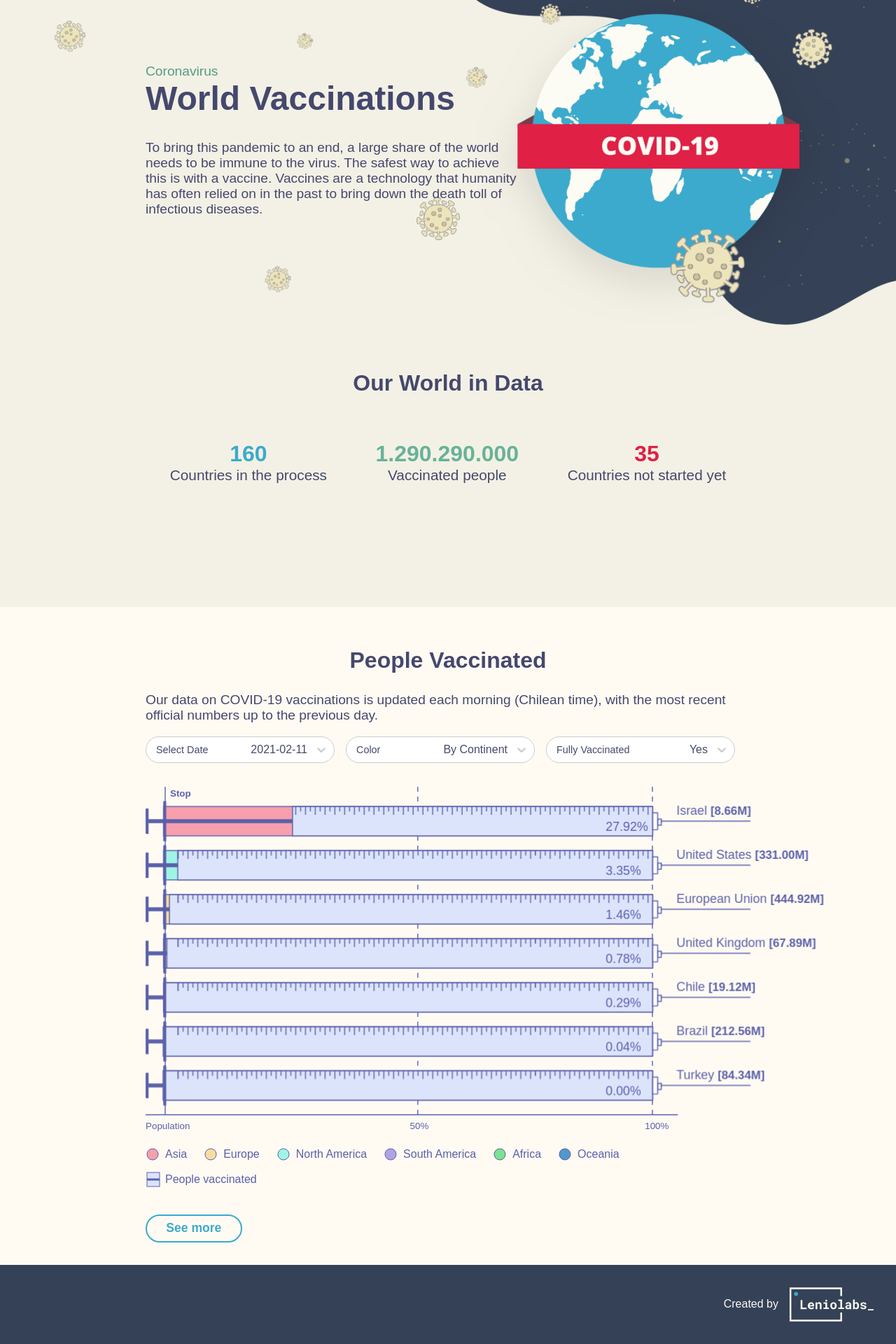
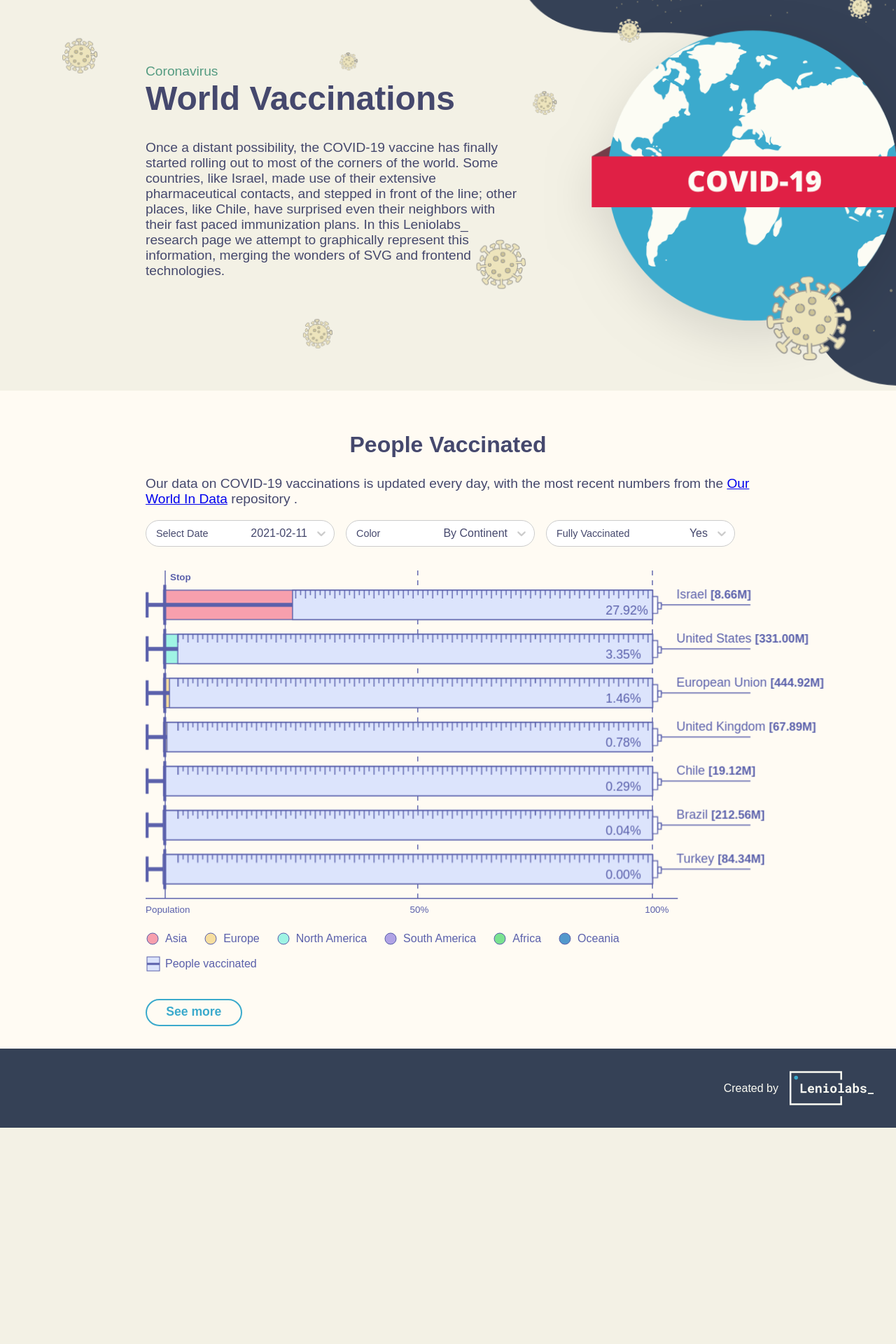
Before and after one commit to Leniolabs/lenio-research, a Next.js app: page / in a window 1280 px wide. Shown: the part 144-2064 px from the top of the page at 70% size. After the commit the page ends 1755 px from the top, so only its background shows below. Built offline with nearby package versions, Linux system fonts and the light colour scheme.

Commit message:
feat: added links to icons, removed second title section

```diff
--- /dev/null
+++ b/components/styled.js
@@ -0,0 +1,50 @@
+import styled, { css } from "styled-components";
+
+export const LogoHeaderContainer = styled.div`
+  align-items: center;
+  display: flex;
+  ${({ link }) =>
+    link &&
+    css`
+      cursor: pointer;
+    `}
+`;
+
+export const MainTitle = styled.h1`
+  font-size: 3rem;
+  color: ${({ theme }) => theme.colors.primary};
+`;
+
+export const SecondTitle = styled.h2`
+  font-size: 2rem;
+  color: ${({ theme }) => theme.colors.primary};
+  text-align: center;
+`;
+
+export const RowContainer = styled.div`
+  margin: 0 auto;
+  max-width: 45em;
+  padding: 2rem;
+`;
+
+export const Footer = styled.footer`
+  background-color: #354156;
+  color: #fcfcf4;
+  padding: 2rem;
+  text-align: right;
+`;
+
+export const FooterLogo = styled.div`
+  align-items: center;
+  display: flex;
+  justify-content: flex-end;
+  p {
+    font-size: 1rem;
+    margin: 0 1rem 0 0;
+  }
+  ${({ link }) =>
+    link &&
+    css`
+      cursor: pointer;
+    `}
+`;
--- a/pages/_app.js
+++ b/pages/_app.js
@@ -15,10 +15,6 @@ const GlobalStyle = createGlobalStyle`
   header.with-background {
     background: url("/bg-research.png") no-repeat bottom left;
     background-size: cover;
-  }
-  .logo {
-    align-items: center;
-    display: flex;
   }
   .lenio-iso-text {
     font-size: 1.2rem;
--- a/pages/index.js
+++ b/pages/index.js
@@ -1,40 +1,14 @@
 import * as React from "react";
 import Head from "next/head";
-import styled from "styled-components";
+import Link from "next/link";
+import {
+  LogoHeaderContainer,
+  RowContainer,
+  MainTitle,
+  Footer,
+  FooterLogo
+} from "@components/styled";
 import VaccinationMainSnippet from "@projects/vaccinations";
-
-const MainTitle = styled.h1`
-  font-size: 3rem;
-  color: ${({ theme }) => theme.colors.primary};
-`;
-
-const SecondTitle = styled.h2`
-  font-size: 2rem;
-  color: ${({ theme }) => theme.colors.primary};
-  text-align: center;
-`;
-
-const RowContainer = styled.div`
-  margin: 0 auto;
-  max-width: 45em;
-  padding: 2rem;
-`;
-
-const Footer = styled.footer`
-  background-color: #354156;
-  color: #fcfcf4;
-  padding: 2rem;
-  text-align: right;
-`;
-const FooterLogo = styled.div`
-  align-items: center;
-  display: flex;
-  justify-content: flex-end;
-  p {
-    font-size: 1rem;
-    margin: 0 1rem 0 0;
-  }
-`;
 
 export const Index = () => {
   const INTERESTING_COUNTRIES = ["IL", "CL", "GB", "US", "TR", "BR", "EU"];
@@ -47,7 +21,7 @@ export const Index = () => {
       </Head>
       <header className="with-background">
         <RowContainer>
-          <div className="logo">
+          <LogoHeaderContainer>
             <svg
               className="lenio-iso"
               width="75"
@@ -70,20 +44,22 @@ export const Index = () => {
               <br />
               <span>by Leniolabs_</span>
             </p>
-          </div>
+          </LogoHeaderContainer>
           <div className="intro">
             <p className="subhead">Coronavirus</p>
             <MainTitle>World Vaccinations</MainTitle>
             <p>
-              To bring this pandemic to an end, a large share of the world needs to be immune to the
-              virus. The safest way to achieve this is with a vaccine. Vaccines are a technology
-              that humanity has often relied on in the past to bring down the death toll of
-              infectious diseases.
+              Once a distant possibility, the COVID-19 vaccine has finally started rolling out to
+              most of the corners of the world. Some countries, like Israel, made use of their
+              extensive pharmaceutical contacts, and stepped in front of the line; other places,
+              like Chile, have surprised even their neighbors with their fast paced immunization
+              plans. In this Leniolabs_ research page we attempt to graphically represent this
+              information, merging the wonders of SVG and frontend technologies.
             </p>
           </div>
         </RowContainer>
       </header>
-      <section className="kpis-wrapper">
+      {/* <section className="kpis-wrapper">
         <div className="row-container">
           <SecondTitle>Our World in Data</SecondTitle>
           <div className="kpis">
@@ -101,10 +77,11 @@ export const Index = () => {
             </div>
           </div>
         </div>
-      </section>
+      </section> */}
       <VaccinationMainSnippet countryList={INTERESTING_COUNTRIES} seeMore animated />
       <Footer>
-        <FooterLogo>
+        <Link href="https://leniolabs.com">
+          <FooterLogo link>
             <p>Created by</p>
             <svg
               width="120"
@@ -123,6 +100,7 @@ export const Index = () => {
               <circle fill="#3aa9cc" cx="20.1" cy="20.1" r="6" />
             </svg>
           </FooterLogo>
+        </Link>
       </Footer>
     </div>
   );
--- a/projects/vaccinations/index.js
+++ b/projects/vaccinations/index.js
@@ -89,8 +89,12 @@ export const Index = ({ countryList, seeMore = false, animated = false }) => {
       <div className="row-container">
         <SectionTitle>People Vaccinated</SectionTitle>
         <p>
-          Our data on COVID-19 vaccinations is updated each morning (Chilean time), with the most
-          recent official numbers up to the previous day.
+          Our data on COVID-19 vaccinations is updated every day, with the most recent numbers from
+          the&nbsp;
+          <Link href="https://github.com/owid/covid-19-data/tree/master/public/data">
+            Our World In Data
+          </Link>{" "}
+          repository .
         </p>
         <CustomSelect
           options={options}
```
Also changed, not shown: pages/vaccinations/index.js (+6 -2 lines), projects/vaccinations/components/countrySelect.js (added). Lines whose indentation alone changed are shown as unchanged.
